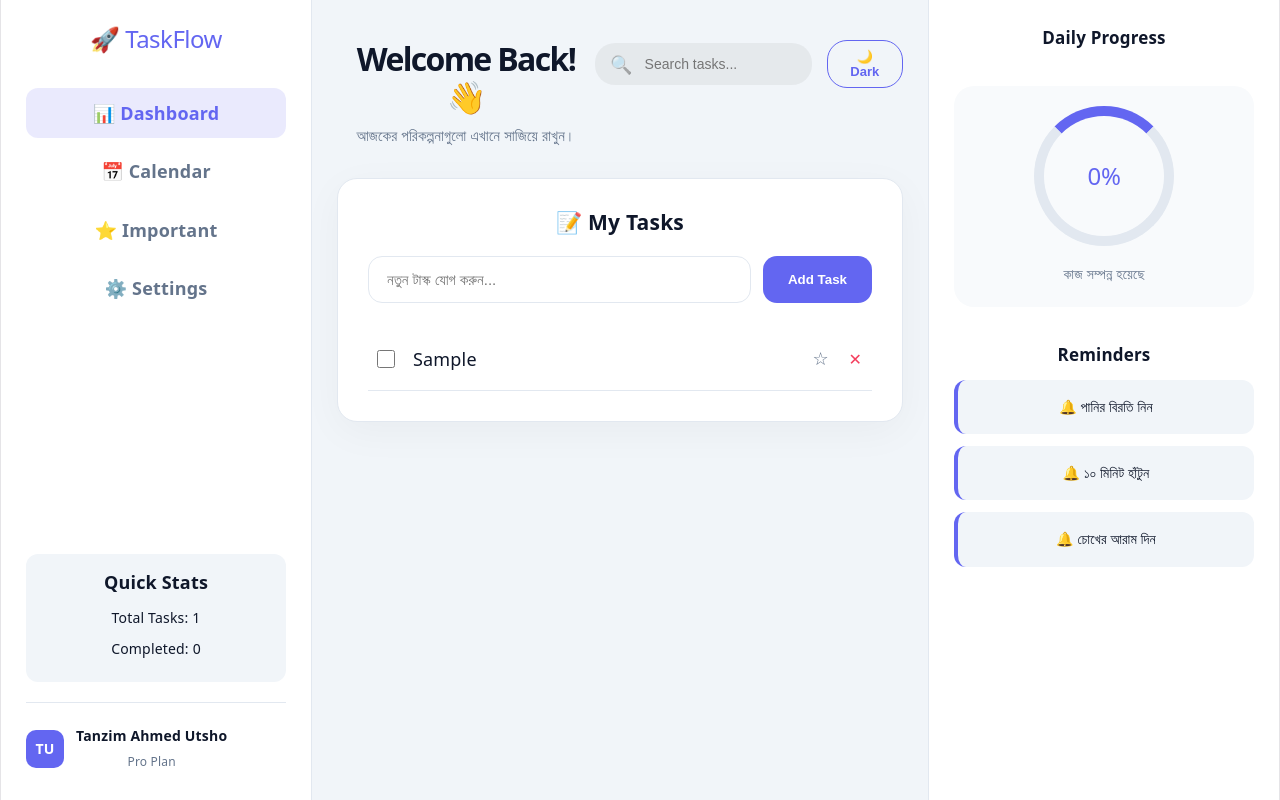
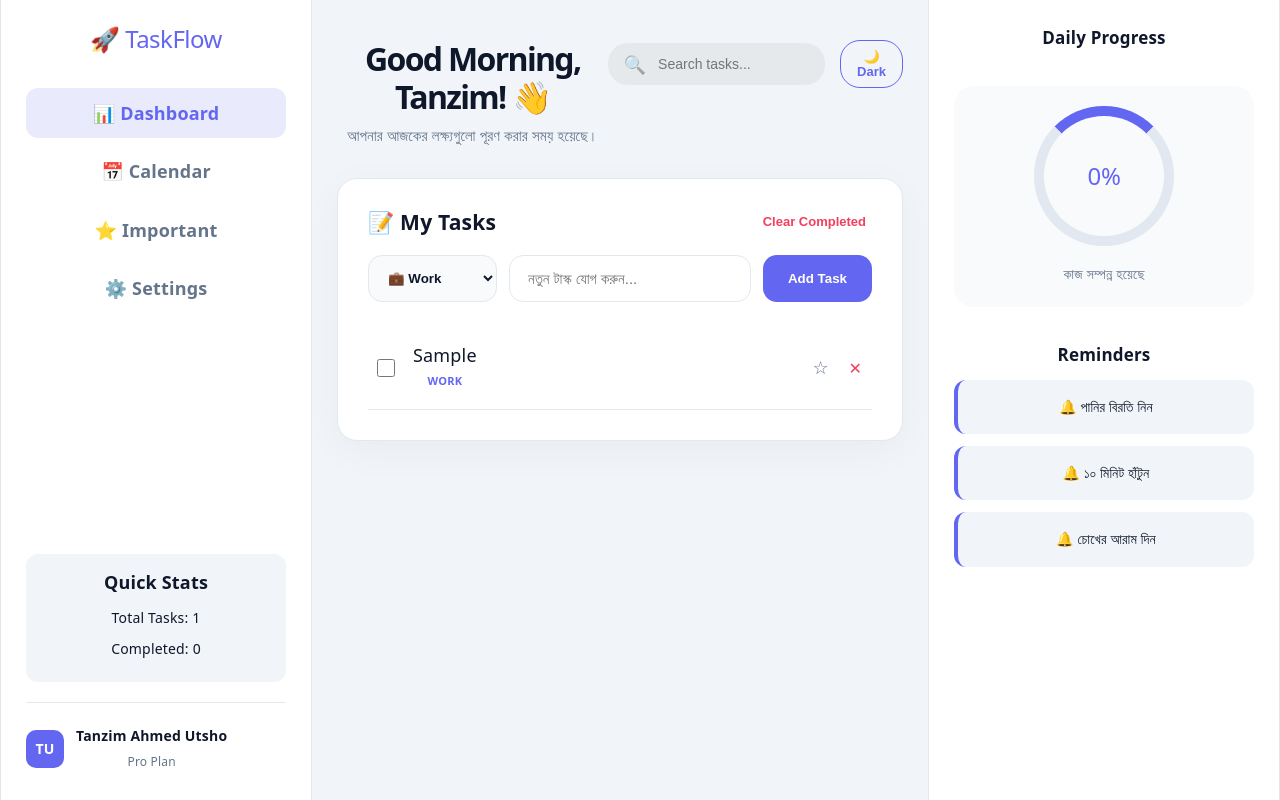
Before and after one commit to tanzimAhmedUtsho/Task-Traker-, a React (Vite) app: page / in a window 1280 px wide. Both pictures are taken after typing "Sample" into the empty fields and a click on the button "Add Task". Built offline with nearby package versions, Linux system fonts and the light colour scheme.

Commit message:
daily task section added

```diff
--- a/src/App.jsx
+++ b/src/App.jsx
@@ -9,10 +9,19 @@ function App() {
   const [isDarkMode, setIsDarkMode] = useState(false);
   const [activeTab, setActiveTab] = useState('dashboard');
   const [searchQuery, setSearchQuery] = useState('');
+  const [category, setCategory] = useState('Work');
+  const [greeting, setGreeting] = useState('');
 
   useEffect(() => {
     localStorage.setItem('tasks', JSON.stringify(tasks));
   }, [tasks]);
+
+  useEffect(() => {
+    const hour = new Date().getHours();
+    if (hour < 12) setGreeting('Good Morning');
+    else if (hour < 18) setGreeting('Good Afternoon');
+    else setGreeting('Good Evening');
+  }, []);
 
   useEffect(() => {
     // This ensures the app takes up the full width of the browser,
@@ -31,7 +40,7 @@ function App() {
 
   const addTask = () => {
     if (input.trim()) {
-      setTasks([...tasks, { id: Date.now(), text: input, completed: false, important: activeTab === 'important' }]);
+      setTasks([...tasks, { id: Date.now(), text: input, completed: false, important: activeTab === 'important', category }]);
       setInput('');
     }
   };
@@ -46,6 +55,15 @@ function App() {
 
   const deleteTask = (id) => {
     setTasks(tasks.filter((task) => task.id !== id));
+  };
+
+  const clearCompleted = () => {
+    setTasks(tasks.filter(task => !task.completed));
+  };
+
+  const getCategoryColor = (cat) => {
+    const colors = { Work: '#6366f1', Personal: '#10b981', Urgent: '#f43f5e' };
+    return colors[cat] || '#6366f1';
   };
 
   const completedCount = tasks.filter(t => t.completed).length;
@@ -148,8 +166,8 @@ function App() {
       <main style={styles.mainContent}>
         <header style={styles.topHeader}>
           <div style={styles.welcomeBox}>
-            <h1 style={{ ...styles.welcomeText, color: theme.text }}>Welcome Back! 👋</h1>
-            <p style={{ color: theme.subText, margin: '5px 0 0 0', fontSize: '15px' }}>আজকের পরিকল্পনাগুলো এখানে সাজিয়ে রাখুন।</p>
+            <h1 style={{ ...styles.welcomeText, color: theme.text }}>{greeting}, Tanzim! 👋</h1>
+            <p style={{ color: theme.subText, margin: '5px 0 0 0', fontSize: '15px' }}>আপনার আজকের লক্ষ্যগুলো পূরণ করার সময় হয়েছে।</p>
           </div>
           <div style={{ display: 'flex', gap: '15px', alignItems: 'center' }}>
             <div style={styles.searchContainer}>
@@ -171,8 +189,21 @@ function App() {
         {activeTab === 'dashboard' && (
           <section style={styles.taskSection}>
             <div style={{ ...styles.mainCard, backgroundColor: theme.cardBg, borderColor: theme.border, boxShadow: isDarkMode ? '0 10px 40px rgba(0,0,0,0.4)' : '0 10px 40px rgba(0,0,0,0.04)' }}>
-            <h3 style={{ marginTop: 0 }}>📝 My Tasks</h3>
+            <div style={{ display: 'flex', justifyContent: 'space-between', alignItems: 'center', marginBottom: '20px' }}>
+              <h3 style={{ margin: 0 }}>📝 My Tasks</h3>
+              <button onClick={clearCompleted} style={{ ...styles.clearBtn, color: theme.danger }}>Clear Completed</button>
+            </div>
+
             <div style={styles.inputArea}>
+              <select
+                value={category}
+                onChange={(e) => setCategory(e.target.value)}
+                style={{ ...styles.select, backgroundColor: isDarkMode ? '#2c2c2c' : '#f8fafc', color: theme.text, borderColor: theme.border }}
+              >
+                <option value="Work">💼 Work</option>
+                <option value="Personal">🏠 Personal</option>
+                <option value="Urgent">🔥 Urgent</option>
+              </select>
               <input
                 type="text"
                 value={input}
@@ -194,7 +225,10 @@ function App() {
                   <div key={task.id} style={{ ...styles.taskItem, borderBottom: `1px solid ${theme.border}`, opacity: task.completed ? 0.6 : 1 }}>
                     <div style={{ display: 'flex', alignItems: 'center', gap: '15px' }}>
                       <input type="checkbox" checked={task.completed} onChange={() => toggleComplete(task.id)} style={{ ...styles.checkbox, accentColor: theme.accent }} />
-                      <span style={{ textDecoration: task.completed ? 'line-through' : 'none', fontWeight: '500' }}>{task.text}</span>
+                      <div style={{ display: 'flex', flexDirection: 'column' }}>
+                        <span style={{ textDecoration: task.completed ? 'line-through' : 'none', fontWeight: '500' }}>{task.text}</span>
+                        <span style={{ fontSize: '11px', color: getCategoryColor(task.category), fontWeight: '700', textTransform: 'uppercase' }}>{task.category}</span>
+                      </div>
                     </div>
                     <div style={{ display: 'flex', gap: '10px' }}>
                       <button onClick={() => toggleImportant(task.id)} style={{ ...styles.starBtn, color: task.important ? '#f59e0b' : theme.subText }}>
@@ -401,12 +435,14 @@ const styles = {
     transition: 'all 0.3s ease'
   },
   inputArea: { display: 'flex', gap: '12px', marginBottom: '25px' },
+  select: { padding: '0 15px', borderRadius: '14px', border: '1px solid', outline: 'none', cursor: 'pointer', fontWeight: '600' },
   input: { flex: 1, padding: '14px 18px', borderRadius: '14px', border: '1px solid', outline: 'none', fontSize: '15px', transition: 'all 0.2s' },
   addBtn: { padding: '0 25px', color: '#fff', border: 'none', borderRadius: '14px', cursor: 'pointer', fontWeight: '600', transition: 'transform 0.2s' },
   starBtn: { background: 'none', border: 'none', cursor: 'pointer', fontSize: '18px', padding: '5px' },
   taskItem: { display: 'flex', justifyContent: 'space-between', alignItems: 'center', padding: '15px 5px' },
   checkbox: { width: '18px', height: '18px', cursor: 'pointer' },
   deleteBtn: { background: 'none', border: 'none', cursor: 'pointer', fontSize: '16px', padding: '5px' },
+  clearBtn: { background: 'none', border: 'none', cursor: 'pointer', fontSize: '13px', fontWeight: '600' },
 
   // Calendar Styles
   calendarGrid: { display: 'grid', gridTemplateColumns: 'repeat(7, 1fr)', gap: '10px' },
```
